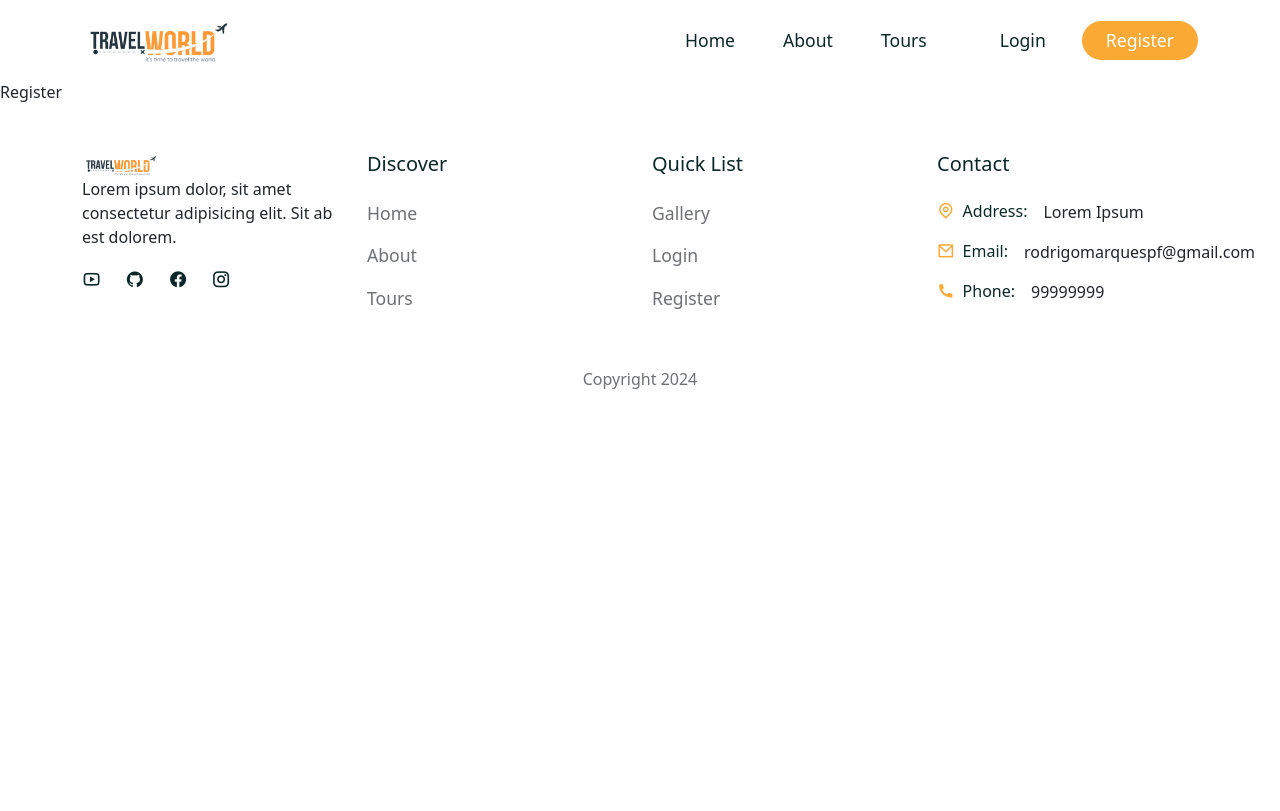
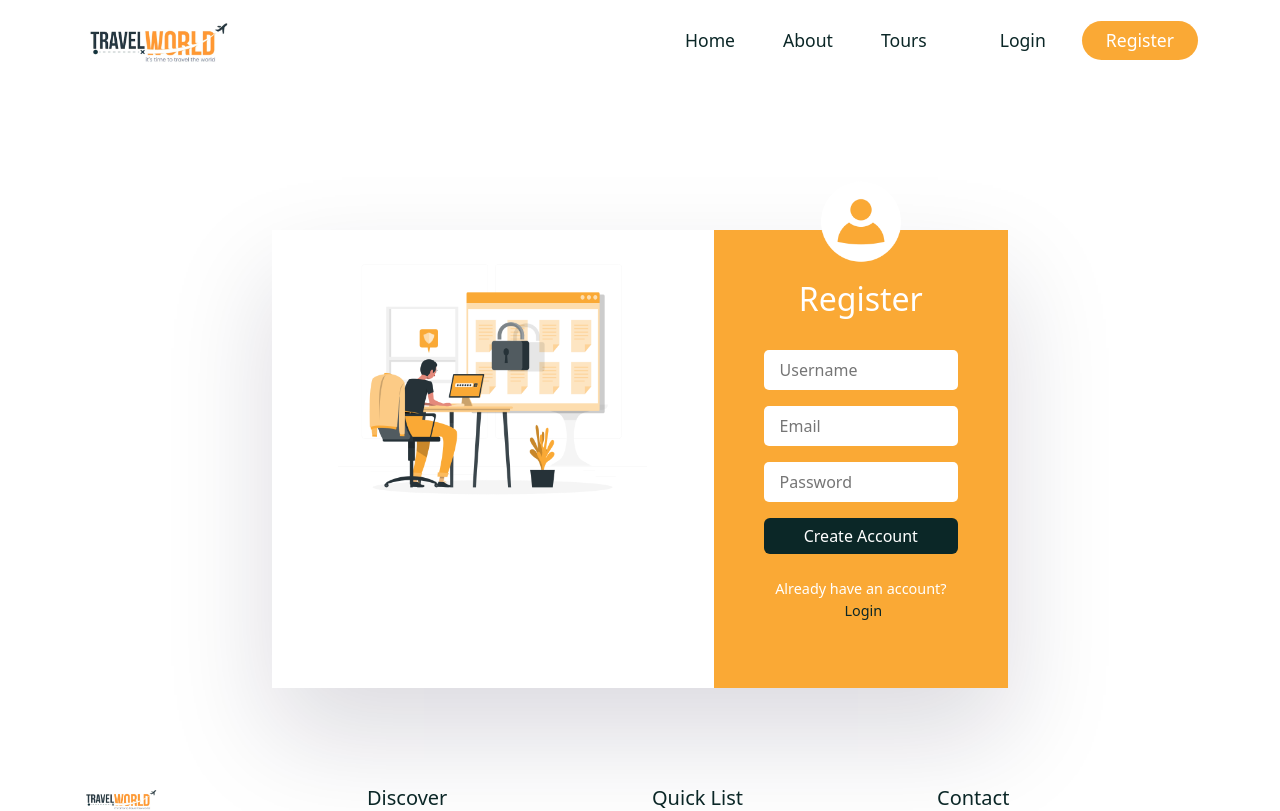
Before and after one commit to RodrigoMarquesPF/TourShop-MongoDB, a React (Create React App) app in the folder tour-management/frontend/: page /register in a window 1280 px wide. Shown: the top 811 px of the page. Built offline with nearby package versions, Linux system fonts and the light colour scheme; a web font is replaced by a local one.

Commit message:
page login/create account

```diff
--- a/tour-management/frontend/src/components/Booking/Booking.jsx
+++ b/tour-management/frontend/src/components/Booking/Booking.jsx
@@ -18,7 +18,7 @@
         phone:'',
         guestSize:1,
         bookArt:''
-    })
+    });
 
     const handleChange = e => {
         setCredentials(prev => ({
--- a/tour-management/frontend/src/pages/Login.jsx
+++ b/tour-management/frontend/src/pages/Login.jsx
@@ -1,8 +1,63 @@
-import React from "react";
+import React,{useState} from "react";
+
+import {Container, Row, Col, Form, FormGroup, Button} from 'reactstrap'
+import {Link} from 'react-router-dom'
+import '../styles/login.css'
+
+import loginImg from '../assets/images/login.png'
+import userIcon from '../assets/images/user.png'
 
 const Login = () => {
-  return  <div>Login</div>
 
+  const [credentials, setCredentials] = useState({
+    email:undefined,
+    password:undefined
+  });
+
+  const handleChange = e => {
+    setCredentials(prev => ({
+        ...prev,[e.target.id]:e.target.value
+    }))
+  };
+
+  const handleClick = e => {
+    e.preventDefault();
+  }
+
+
+  return  (<section>
+    <Container>
+      <Row>
+        <Col lg='8' className="m-auto">
+          <div className="login__container d-flex justify-content-between">
+            <div className="login__img">
+              <img src={loginImg} alt="" />
+            </div>
+            <div className="login__form">
+              <div className="user">
+                <img src={userIcon} alt="" />
+              </div>
+              <h2>Login</h2>
+              <Form>
+                <FormGroup>
+                  <input type="text" placeholder="Email" required id="email"
+                  onChange={handleChange}/>
+                </FormGroup>
+                <FormGroup>
+                  <input type="password" placeholder="Password" required id="password"
+                  onChange={handleChange}/>
+                </FormGroup>
+                <Button className="btn secondary__btn auth__btn"
+                type="submit">Login</Button>
+              </Form>
+              <p>Don't have an account?<Link to='/register'>Create</Link></p>
+            </div>
+          </div>
+        </Col>
+      </Row>
+    </Container>
+  </section>
+  );
 };
 
 export default Login;
--- a/tour-management/frontend/src/pages/Register.jsx
+++ b/tour-management/frontend/src/pages/Register.jsx
@@ -1,8 +1,69 @@
-import React from "react";
+import React,{useState} from "react";
+
+import {Container, Row, Col, Form, FormGroup, Button} from 'reactstrap'
+import {Link} from 'react-router-dom'
+import '../styles/login.css'
+
+import registerImg from '../assets/images/register.png'
+import userIcon from '../assets/images/user.png'
 
 const Register = () => {
-  return  <div>Register</div>
 
+  const [credentials, setCredentials] = useState({
+    userName:undefined,
+    email:undefined,
+    password:undefined
+  });
+
+  const handleChange = e => {
+    setCredentials(prev => ({
+        ...prev,[e.target.id]:e.target.value
+    }))
+  };
+
+  const handleClick = e => {
+    e.preventDefault();
+  }
+
+
+  return  (<section>
+    <Container>
+      <Row>
+        <Col lg='8' className="m-auto">
+          <div className="login__container d-flex justify-content-between">
+            <div className="login__img">
+              <img src={registerImg} alt="" />
+            </div>
+            <div className="login__form">
+              <div className="user">
+                <img src={userIcon} alt="" />
+              </div>
+              <h2>Register</h2>
+
+              <Form onSubmit={handleClick}>
+                <FormGroup>
+                  <input type="text" placeholder="Username" required id="userName"
+                  onChange={handleChange}/>
+                </FormGroup>
+                <FormGroup>
+                  <input type="text" placeholder="Email" required id="email"
+                  onChange={handleChange}/>
+                </FormGroup>
+                <FormGroup>
+                  <input type="password" placeholder="Password" required id="password"
+                  onChange={handleChange}/>
+                </FormGroup>
+                <Button className="btn secondary__btn auth__btn"
+                type="submit">Create Account</Button>
+              </Form>
+              <p>Already have an account?<Link to='/login'>Login</Link></p>
+            </div>
+          </div>
+        </Col>
+      </Row>
+    </Container>
+  </section>
+  );
 };
 
 export default Register;
--- /dev/null
+++ b/tour-management/frontend/src/styles/login.css
@@ -0,0 +1,82 @@
+
+
+.login__img{
+    width: 60%;
+    text-align: center;
+}
+
+.login__img img{
+    width: 70%;
+    object-fit: contain;
+}
+
+
+.login__form{
+    padding: 50px;
+    background: var(--secondary-color);
+    position: relative;
+}
+
+.login__container{
+    box-shadow: rgba(17, 12, 46, 0.15) 0px 48px 100px 0;
+    margin-top: 100px;
+}
+
+
+.login__container .user{
+    width: 80px;
+    height: 80px;
+    position: absolute;
+    top: -9%;
+    left: 50%;
+    transform: translate(-50%, -9%);
+}
+
+.login__form .user img{
+    width: 100%;
+}
+
+.login__form h2{
+    color: #fff;
+    text-align: center;
+    margin-bottom: 2rem;
+}
+
+.login__form{
+    width: 40%;
+}
+
+
+.login__form input{
+    width: 100%;
+    padding: 0.5rem 1rem;
+    border-radius: 5px;
+    border: none;
+    font-size: 1rem;
+    color: var(--heading-color);
+}
+
+
+.login__form input:focus{
+    outline: none;
+}
+
+.auth__btn{
+    background: var(--heading-color) !important;
+    width: 100%;
+    color: #fff !important;
+}
+
+.login__form p{
+    font-size: .9rem;
+    color: #fff;
+    margin-top: 1.5rem;
+    text-align: center;
+}
+
+.login__form p a{
+    color: var(--heading-color);
+    text-decoration: none;
+    margin-left: 5px;
+    font-weight: 500;
+}
```
